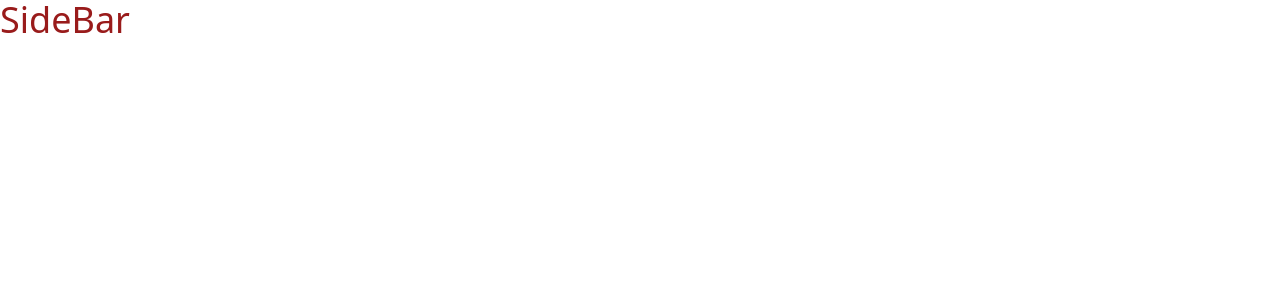
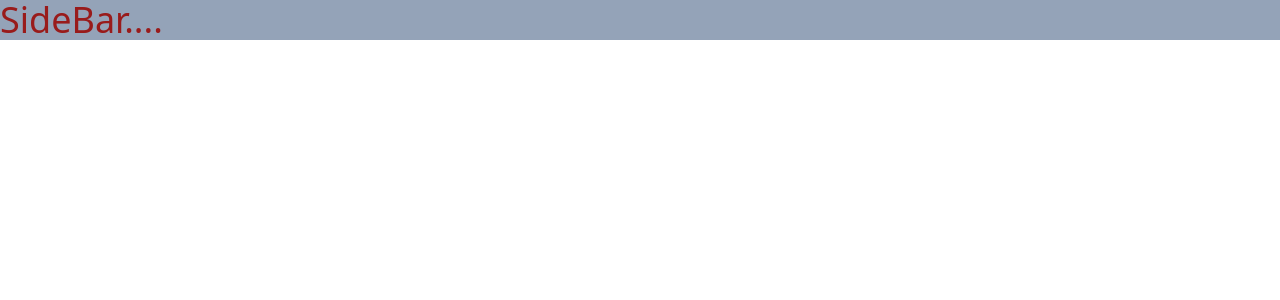
Before and after one commit to ChShehroz/SideBar-React, a React (Create React App) app: page / in a window 1280 px wide. Shown: the top 300 px of the page. Built offline with nearby package versions, Linux system fonts and the light colour scheme.

Commit message:
changes done

```diff
--- a/src/Components/SideBar/SideBar.tsx
+++ b/src/Components/SideBar/SideBar.tsx
@@ -2,7 +2,7 @@ import React from 'react'
 
 const SideBar = () => {
   return (
-    <div className='text-red-800  text-4xl'>SideBar</div>
+    <div className='text-red-800  text-4xl bg-slate-400'>SideBar....</div>
   )
 }
 
```
